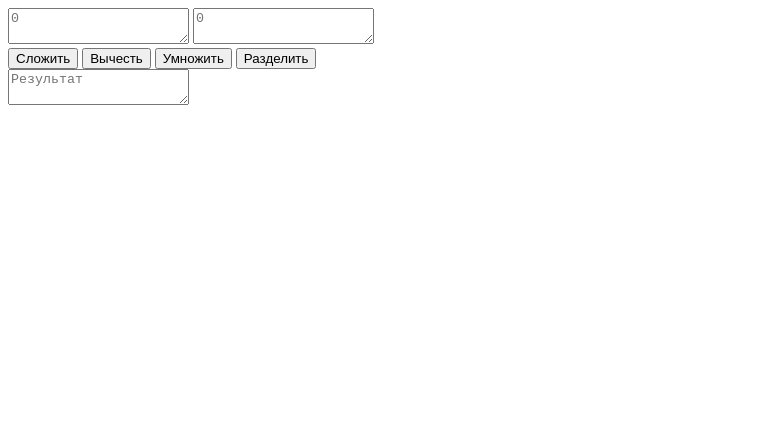
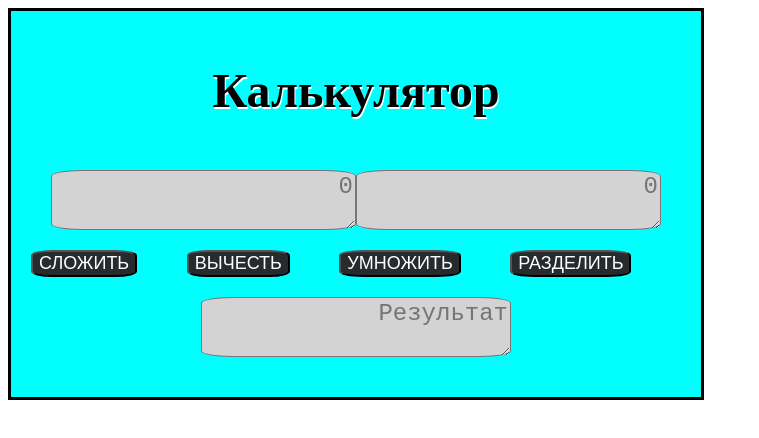
Before and after one commit to Nata7708/CalculatorJS, a plain HTML site: page index.html in a window 1280 px wide. Shown: the whole page, without its empty margins (0-759 px from the left). Drawn offline with Linux system fonts and the light colour scheme.

Commit message:
Add files via upload

```diff
--- a/index.html
+++ b/index.html
@@ -5,19 +5,28 @@
     <meta http-equiv="X-UA-Compatible" content="IE=edge">
     <meta name="viewport" content="width=device-width, initial-scale=1.0">
     <title>Калькулятор</title>
-    <link reel = "stylesheet" href = "style.css">
+    <link rel = "stylesheet" href = "style.css">
 
 </head>
-<html>
-    <body>
-        <textarea id="input1" placeholder="0"></textarea>
-        <textarea id="input2" placeholder="0"></textarea><br>
-        <button onclick="add()">Сложить</button>
-        <button onclick="subtract()">Вычесть</button>
-        <button onclick="multiply()">Умножить</button>
-        <button onclick="divide()">Разделить</button><br>
-        <textarea id="equals" placeholder="Результат"></textarea>
 
-        <script src="main.js"></script>
-    </body>
+<body>
+
+    <div class = "container">
+        <h1 class = "name">Калькулятор</h1>
+        <div class="area1">
+            <textarea class = "area" id="input1" placeholder="0"></textarea>
+            <textarea class = "area" id="input2" placeholder="0"></textarea><br>
+        </div>
+        <div class="area2">
+            <button class = "button" onclick="add()">Сложить</button>
+            <button class = "button" onclick="subtract()">Вычесть</button>
+            <button class = "button" onclick="multiply()">Умножить</button>
+            <button class = "button" onclick="divide()">Разделить</button><br>
+        </div>
+        <div class = "area3">
+            <textarea class = "area" id="equals" placeholder="Результат"></textarea>
+        </div>
+    </div>
+    <script src="main.js"></script>
+</body>
 </html>
--- a/style.css
+++ b/style.css
@@ -0,0 +1,49 @@
+.container {
+    background-color: aqua;
+    width: 650px;
+    height: auto;
+    padding: 20px;
+    border-style: solid;
+}
+.name{
+    text-shadow: 1px 2px white;
+    text-align: center;
+    font-size: 48px;
+}
+.area1{
+    display: flex;
+    justify-content: space-between;
+    align-items: center;
+    padding: 20px;
+}
+.area2{
+    display: flex;
+    justify-content: space-between;
+    align-items: center;
+}
+
+.area3{
+    display: flex;
+    justify-content: center;
+    padding: 20px;
+}
+.button{
+
+    background-color: rgb(40, 43, 46);
+    color: white;
+    text-align: center;
+    font-size: 18px;
+    text-transform: uppercase;
+    border-radius: 20%;
+
+}
+.button:hover{
+    background: rgb(78, 231, 78);
+}
+.area{
+    border-radius: 10%;
+    font-size: 24px;
+    text-align: right;
+    background-color: lightgray;
+
+}
```
